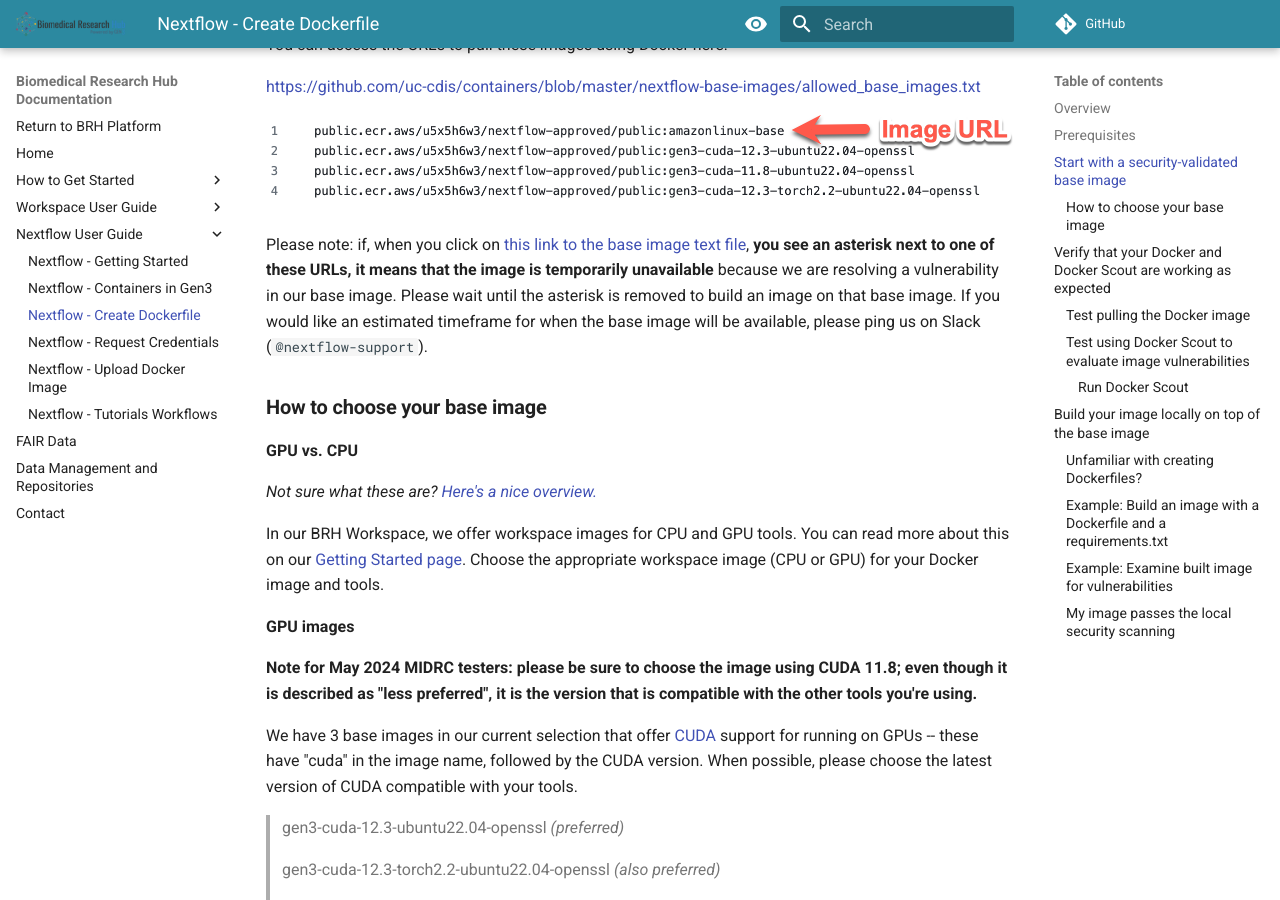
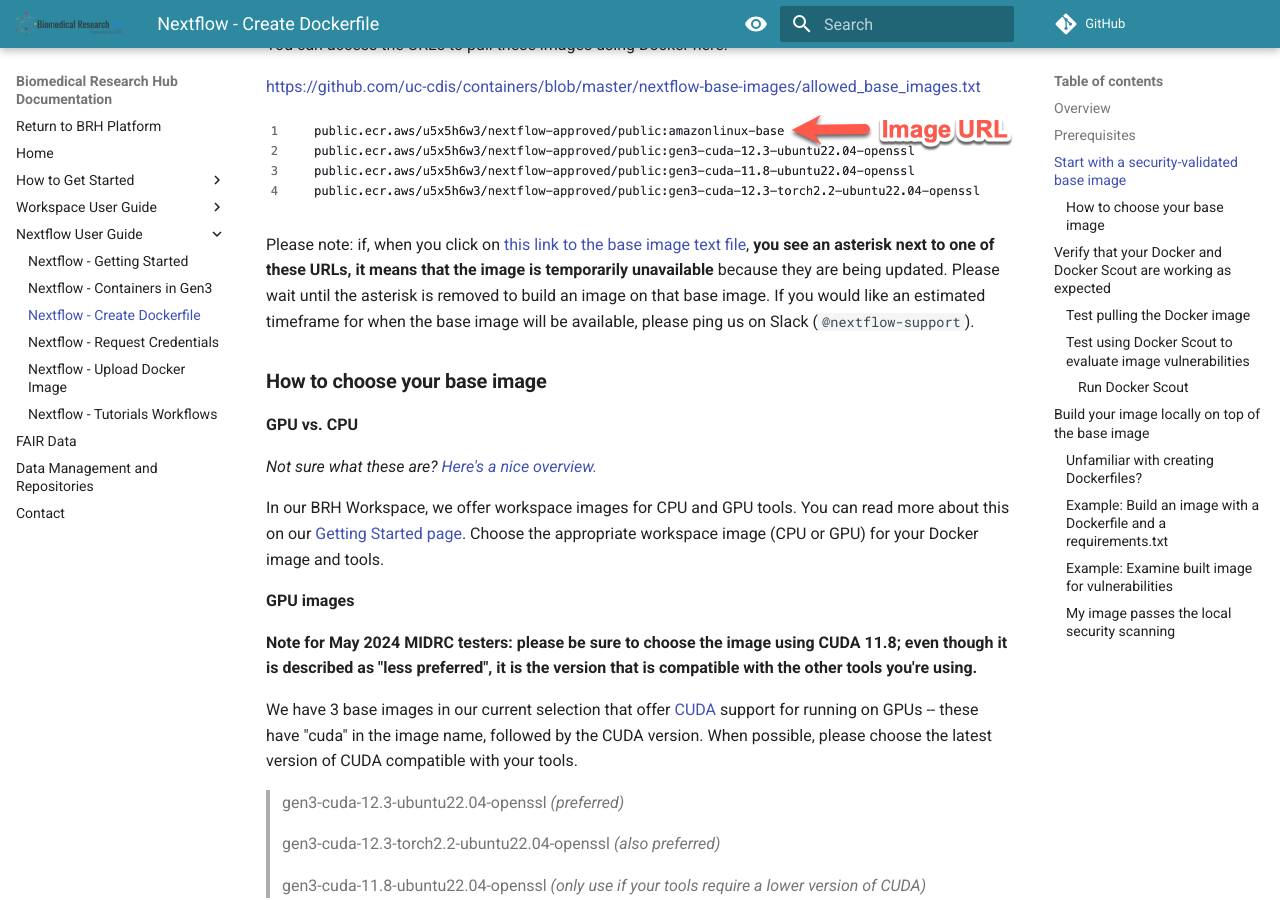
Before and after one commit to uc-cdis/BRH-documentation, an MkDocs documentation site: the page built from docs/nextflow-create-docker.md, in a window 1280 px wide and 900 px high, scrolled down 850 px. Built offline with MkDocs 1.6.1 and Material for MkDocs 9.7.7, drawn with Linux system fonts in a browser that asks for light colours; comment, search, counter and statistics services are not loaded.

Commit message:
Update nextflow-create-docker.md
remove mention that we're removing vulns

```diff
--- a/docs/nextflow-create-docker.md
+++ b/docs/nextflow-create-docker.md
@@ -23,7 +23,7 @@
 
 ![Screenshot of URLs for secure base images](img/base-image-URLs.png)
 
-Please note: if, when you click on [this link to the base image text file](https://github.com/uc-cdis/containers/blob/master/nextflow-base-images/allowed_base_images.txt), **you see an asterisk next to one of these URLs, it means that the image is temporarily unavailable** because we are resolving a vulnerability in our base image. Please wait until the asterisk is removed to build an image on that base image. If you would like an estimated timeframe for when the base image will be available, please ping us on Slack (`@nextflow-support`).
+Please note: if, when you click on [this link to the base image text file](https://github.com/uc-cdis/containers/blob/master/nextflow-base-images/allowed_base_images.txt), **you see an asterisk next to one of these URLs, it means that the image is temporarily unavailable** because they are being updated. Please wait until the asterisk is removed to build an image on that base image. If you would like an estimated timeframe for when the base image will be available, please ping us on Slack (`@nextflow-support`).
 
 ### **How to choose your base image**
 
```
